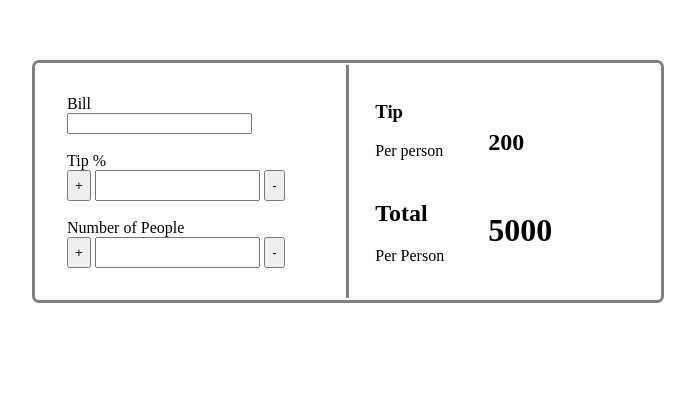
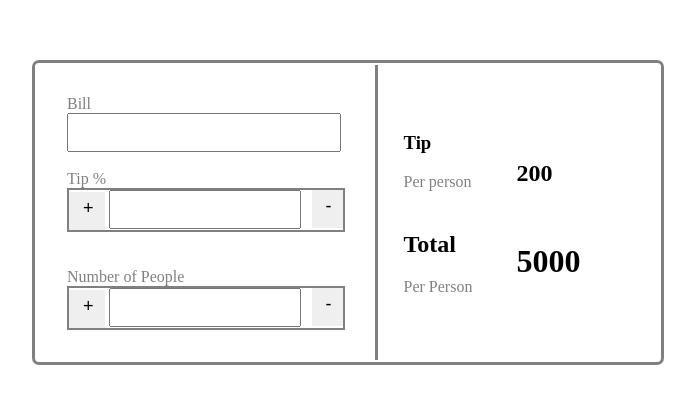
Before and after one commit to shivamnerwal1998/Tip-Calculator, a plain HTML site: page index.html in a window 1280 px wide. Shown: the whole page, without its empty margins (292-987 px from the left). Drawn offline with Linux system fonts and the light colour scheme.

Commit message:
Did  Some changes in UI

```diff
--- a/index.css
+++ b/index.css
@@ -21,10 +21,21 @@ input::-webkit-inner-spin-button {
 }
 
 .inputIcon{
-    width:60%;
-    padding:6px;
+    width:61%;
+    padding:10px 12px 10px 10px ;
+    margin-bottom: 0.4%;
     text-align: center;
+
 }
 input[type=button]{
-    padding:6px;
+    padding:6px 6px 10.8px 9px;
+    border:none;
+    font-size: large;
+
 }
+.iconDiv{
+    border: 2px solid grey;
+
+    overflow-x: auto;
+
+}
--- a/index.html
+++ b/index.html
@@ -14,20 +14,25 @@
         <table id="tab">
             <tr>
                 <td id="leftPart">
-                    <label for="bill">Bill</label></br>
-                    <input type="number" id="bill" /></br>
+                    <label for="bill" style="color:grey;">Bill</label></br>
+                    <input type="number" id="bill" style="width:90%;
+                    padding: 10px;"/></br>
                     </br>
-                    <label for="tip">Tip %</label></br>
-                    <input type="button" value="+"  />
-                    <input type="number" id="tip"class="inputIcon"/>
-                    <input type="button" value="-" style="margin-right:4px;"/>
+                    <label for="tip" style="color:grey;">Tip %</label></br>
+                    <div class="iconDiv">
+                    <input type="button" value=" + "  />
+                    <input type="number" id="tip"class="inputIcon" value="0%"/>
+                    <input type="button" value=" - " style="float:right;"/>
+                    </div>
 
                     </br>
                     </br>
-                    <label for="tip">Number of People</label></br>
-                    <input type="button" value="+" />
+                    <label for="tip" style="color:grey ;">Number of People</label></br>
+                    <div class="iconDiv">
+                    <input type="button" value=" + "  />
                     <input type="number" id="tip" class="inputIcon">
-                    <input type="button" value="-" style="margin-right:4px;"  />
+                    <input type="button" value=" - " style="float:right;"/>
+                    </div>
 
                 </td>
 
@@ -37,7 +42,7 @@
 
                             <td>
                                 <h3>Tip</h3>
-                                <p>Per person</p>
+                                <p style="color:grey;">Per person</p>
                             </td>
                             <td>
                                 <h2 style="margin-left:40px; margin-right:10px;">200</h2>
@@ -47,7 +52,7 @@
                         <tr>
                             <td>
                                 <h2>Total</h2>
-                                <p>Per Person</p>
+                                <p style="color:grey ;">Per Person</p>
                             </td>
                             <td>
                                 <h1 style="margin-left:40px ;">5000</h1>
```
